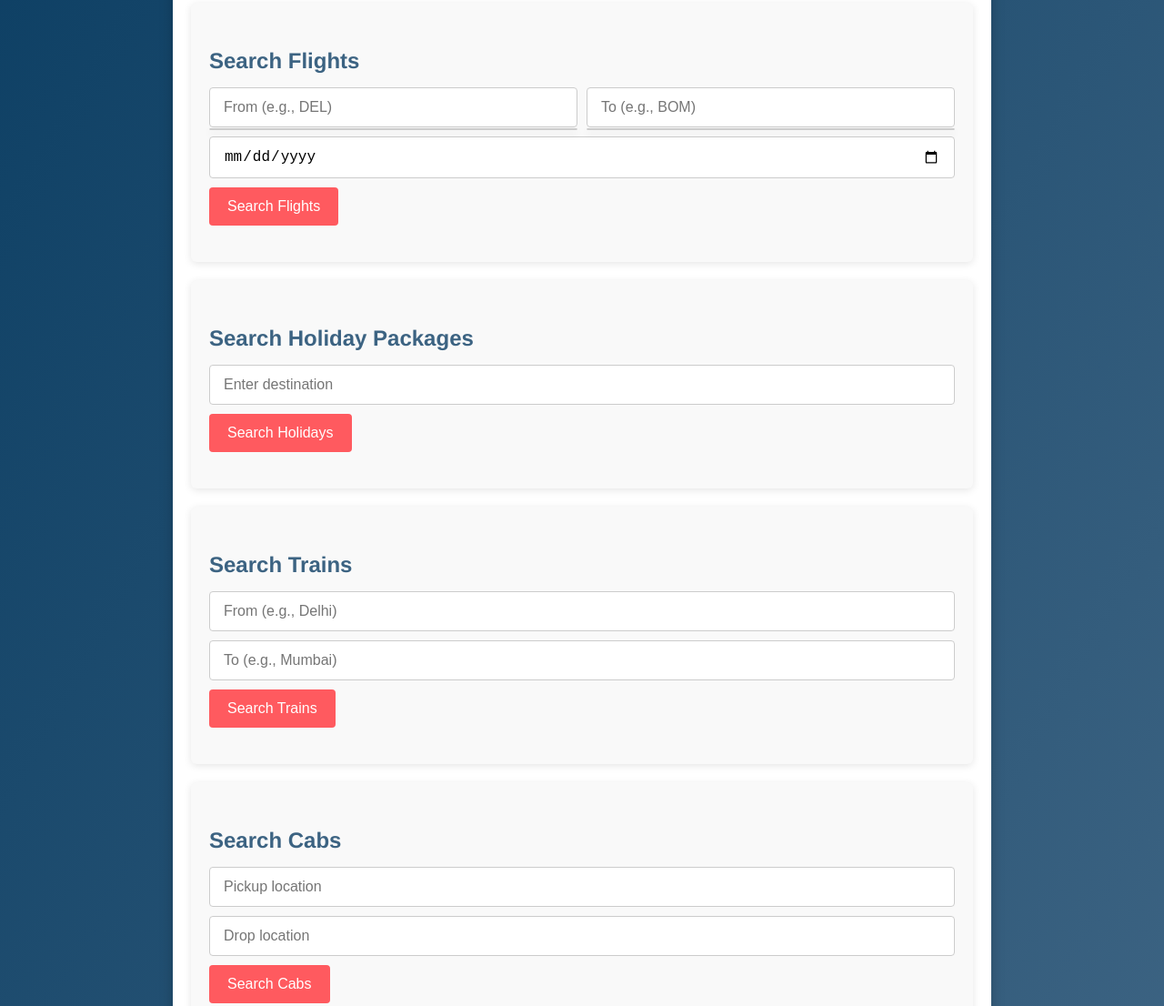
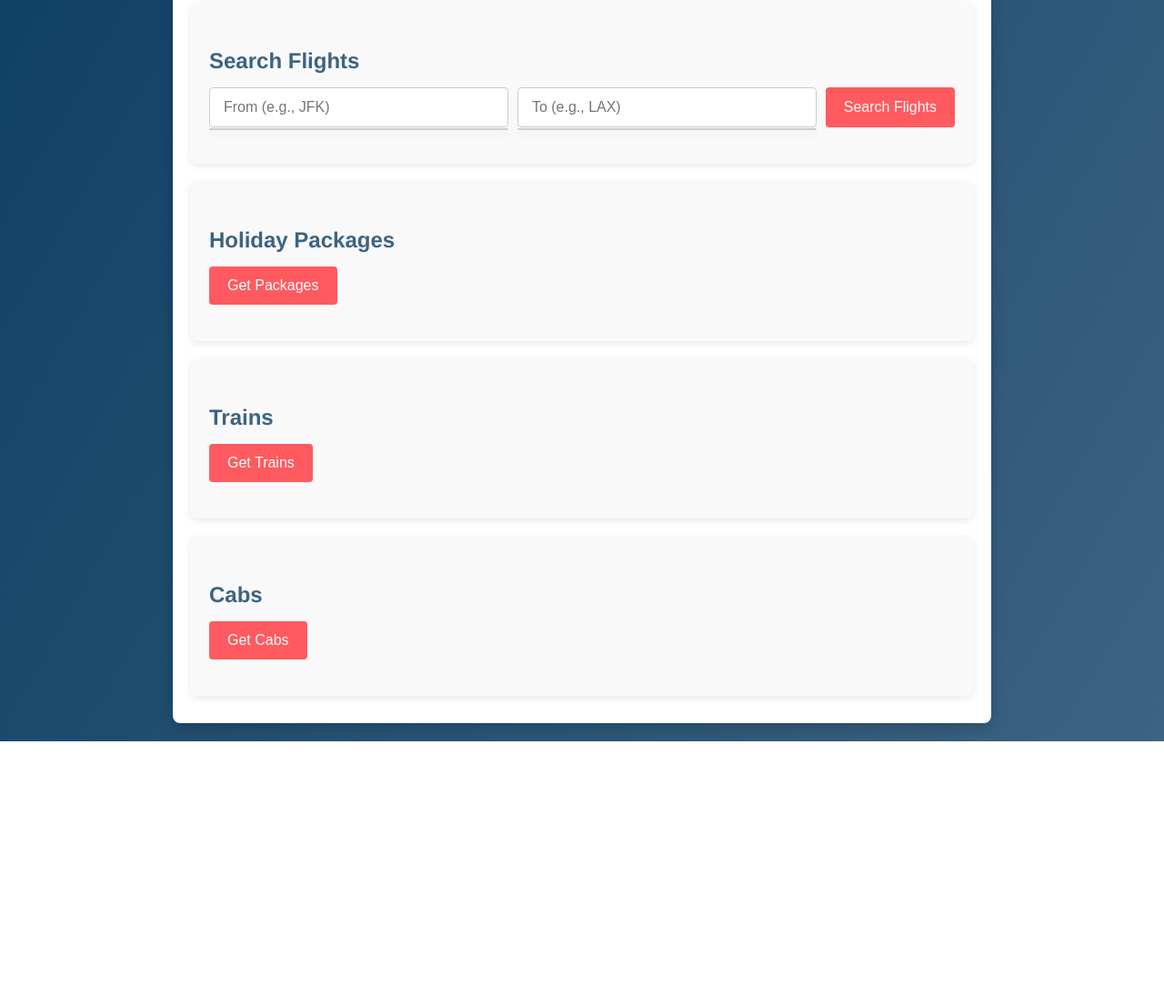
Before and after one commit to yatingaur/TravelEnd, a website: page index.html in a window 1280 px wide. Shown: the part 379-1485 px from the top of the page at 91% size. After the commit the page ends 1194 px from the top, so only its background shows below. Drawn offline with Linux system fonts and the light colour scheme.

Commit message:
index.html

```diff
--- a/index.html
+++ b/index.html
@@ -3,7 +3,7 @@
 <head>
   <meta charset="UTF-8">
   <meta name="viewport" content="width=device-width, initial-scale=1.0">
-  <title>MMT Clone - All Services</title>
+  <title>MMT Clone - Hotels & Flights</title>
   <link rel="stylesheet" href="styles.css">
 </head>
 <body>
@@ -25,7 +25,7 @@
     <section id="hotels" class="search-section">
       <h2>Search Hotels</h2>
       <form id="hotelSearchForm">
-        <div style="flex:1; position:relative;">
+        <div style="position: relative; flex: 1;">
           <input type="text" id="hotelCity" placeholder="Enter city" autocomplete="off" required>
           <div id="hotelSuggestions" class="suggestions"></div>
         </div>
@@ -38,15 +38,14 @@
     <section id="flights" class="search-section">
       <h2>Search Flights</h2>
       <form id="flightSearchForm">
-        <div style="flex:1; position:relative;">
-          <input type="text" id="flightOrigin" placeholder="From (e.g., DEL)" autocomplete="off" required>
+        <div style="position: relative; flex: 1;">
+          <input type="text" id="flightOrigin" placeholder="From (e.g., JFK)" autocomplete="off" required>
           <div id="originSuggestions" class="suggestions"></div>
         </div>
-        <div style="flex:1; position:relative;">
-          <input type="text" id="flightDestination" placeholder="To (e.g., BOM)" autocomplete="off" required>
+        <div style="position: relative; flex: 1;">
+          <input type="text" id="flightDestination" placeholder="To (e.g., LAX)" autocomplete="off" required>
           <div id="destinationSuggestions" class="suggestions"></div>
         </div>
-        <input type="date" id="flightDate" required>
         <button type="submit">Search Flights</button>
       </form>
       <div id="flightResults" class="results"></div>
@@ -54,32 +53,27 @@
 
     <!-- Holiday Packages -->
     <section id="holidays" class="search-section">
-      <h2>Search Holiday Packages</h2>
+      <h2>Holiday Packages</h2>
       <form id="holidaySearchForm">
-        <input type="text" id="holidayDestination" placeholder="Enter destination" required>
-        <button type="submit">Search Holidays</button>
+        <button type="submit">Get Packages</button>
       </form>
       <div id="holidayResults" class="results"></div>
     </section>
 
     <!-- Trains -->
     <section id="trains" class="search-section">
-      <h2>Search Trains</h2>
+      <h2>Trains</h2>
       <form id="trainSearchForm">
-        <input type="text" id="trainOrigin" placeholder="From (e.g., Delhi)" required>
-        <input type="text" id="trainDestination" placeholder="To (e.g., Mumbai)" required>
-        <button type="submit">Search Trains</button>
+        <button type="submit">Get Trains</button>
       </form>
       <div id="trainResults" class="results"></div>
     </section>
 
     <!-- Cabs -->
     <section id="cabs" class="search-section">
-      <h2>Search Cabs</h2>
+      <h2>Cabs</h2>
       <form id="cabSearchForm">
-        <input type="text" id="cabPickup" placeholder="Pickup location" required>
-        <input type="text" id="cabDrop" placeholder="Drop location" required>
-        <button type="submit">Search Cabs</button>
+        <button type="submit">Get Cabs</button>
       </form>
       <div id="cabResults" class="results"></div>
     </section>
```
